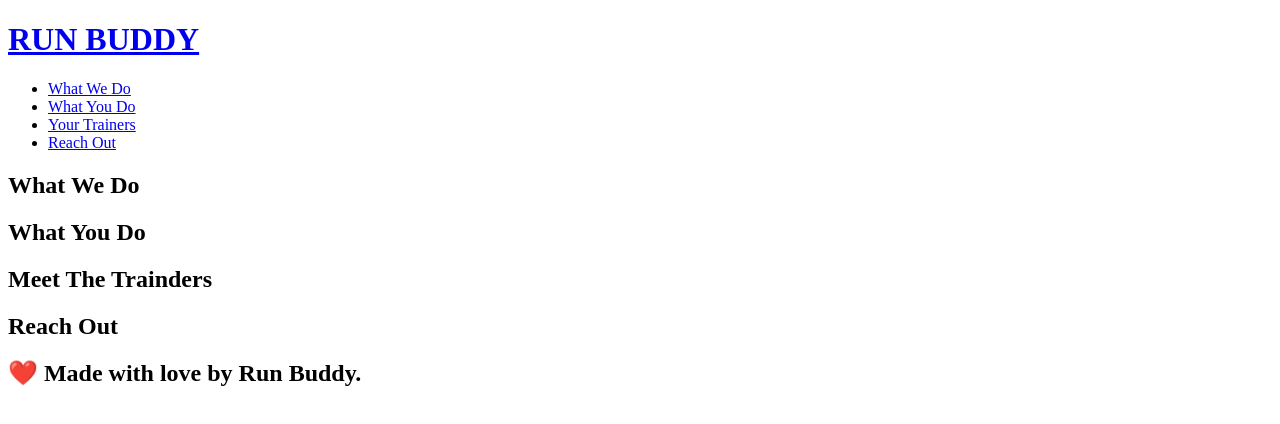
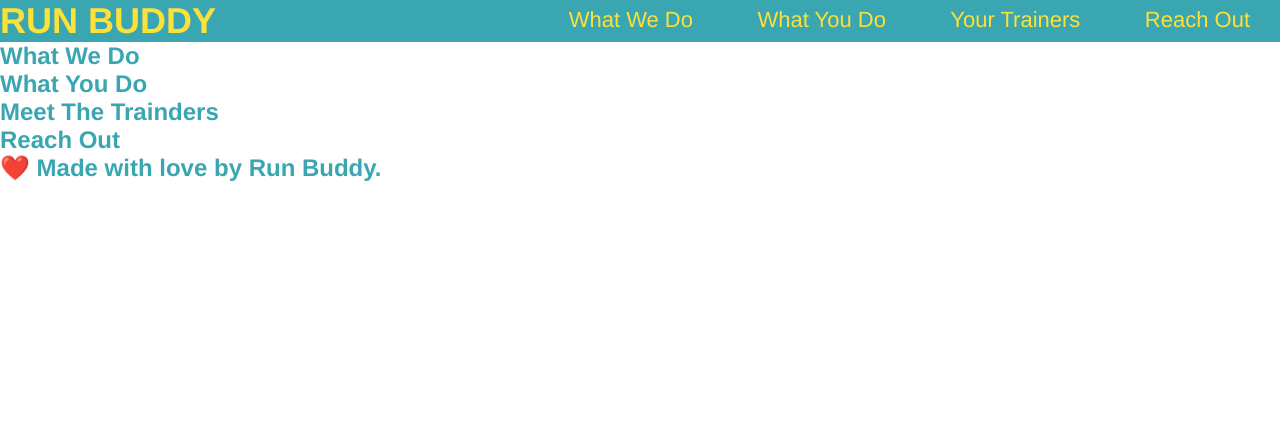
Before and after one commit to d-trecker/run-buddy, a plain HTML site: page index.html in a window 1280 px wide. Drawn offline with Linux system fonts and the light colour scheme.

Commit message:
header changes in css

```diff
--- /dev/null
+++ b/assets/css/style.css
@@ -0,0 +1,43 @@
+header {
+    padding 20px 35px;
+    background-color: #39a6b2;
+}
+
+header h1{
+    font-weight: bold;
+    font-size: 36px;
+    color:#fce138;
+    margin: 0;
+    display: inline;
+}
+
+header a {
+    text-decoration: none;
+    color: #fce138;
+}
+
+header nav {
+    float: right;
+    margin: 7px 0;
+}
+
+header nav ul li {
+    display: inline;
+}
+
+header nav ul li a {
+    margin: 0 30px;
+    font-weight: lighter;
+    font-size: 22px;
+}
+
+body {
+    /* First css comment */
+    font-family: Helvetica, Arial, sans-serif;
+    color: #39a6b2;
+  }
+
+  * {
+      margin: 0;
+      padding: o;
+  }
--- a/index.html
+++ b/index.html
@@ -3,6 +3,7 @@
     <head>
         <meta charset="UTF-8">
         <title> Run Buddy </title>
+        <link href="./assets/css/style.css" rel = "stylesheet">
     </head>
     <body>
         <!-- navigation -->
```
